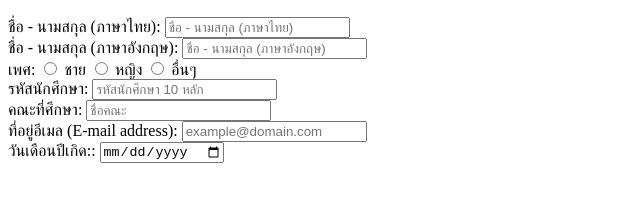
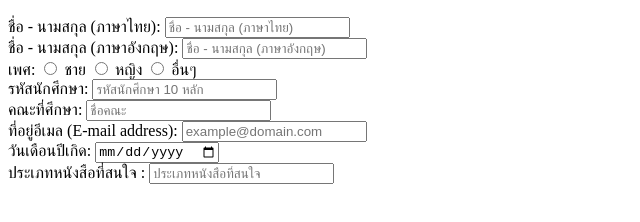
Before and after one commit to Theethat-Boonprasertchai/6709616541_LibraryMembershipApplicationForm, a plain HTML site: page index.html in a window 1280 px wide. Shown: the part 50-272 px from the top of the page, without its empty margins (0-640 px from the left). Drawn offline with Linux system fonts and the light colour scheme.

Commit message:
add Interest book in form

```diff
--- a/index.html
+++ b/index.html
@@ -32,8 +32,13 @@
         <label for="email">ที่อยู่อีเมล (E-mail address):</label>
         <input type="email" id="email" name="email" placeholder="example@domain.com" required><br>
 
-        <label for="birth">วันเดือนปีเกิด::</label>
+        <label for="birth">วันเดือนปีเกิด:</label>
         <input type="date" id="birth" name="birth" required><br>
+
+        <label for="interest">ประเภทหนังสือที่สนใจ :</label>
+        <input type="text" id="interest" name="interest" placeholder="ประเภทหนังสือที่สนใจ" required>
+
+
 
 
 
```
